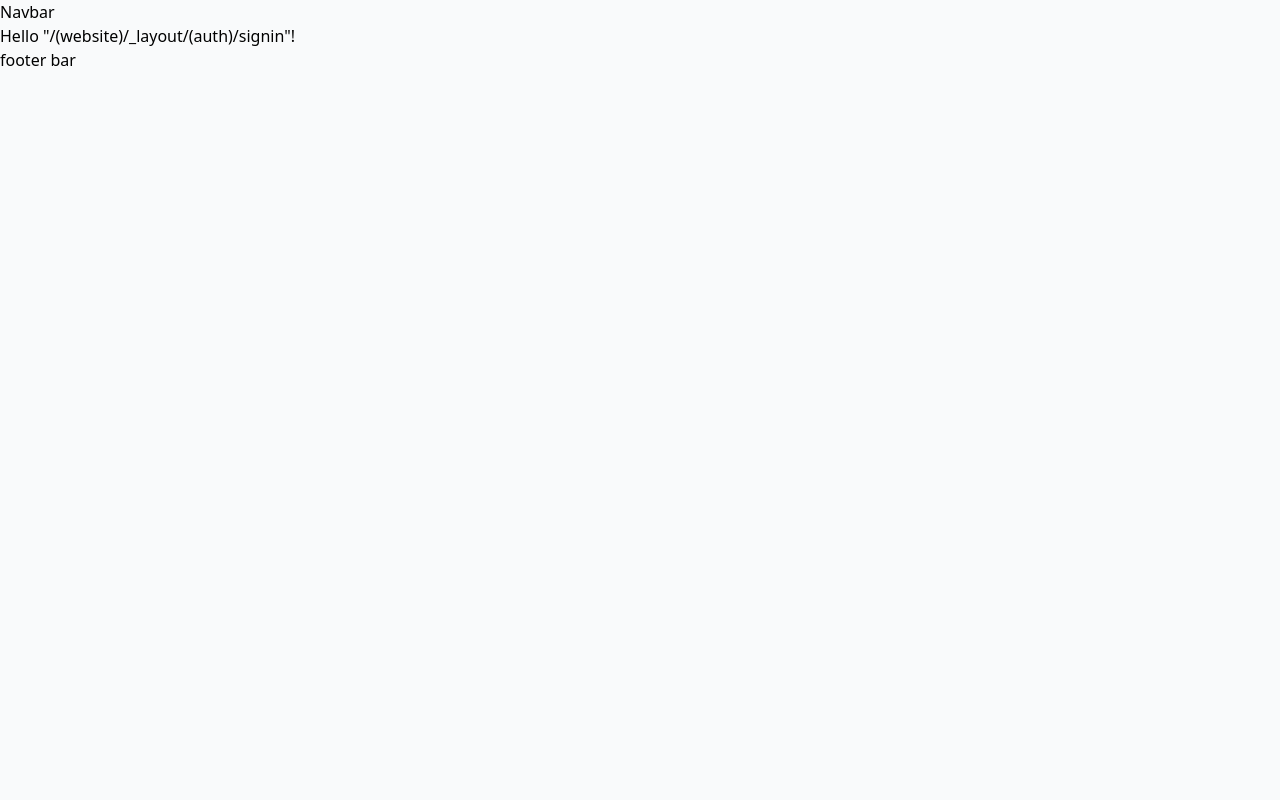
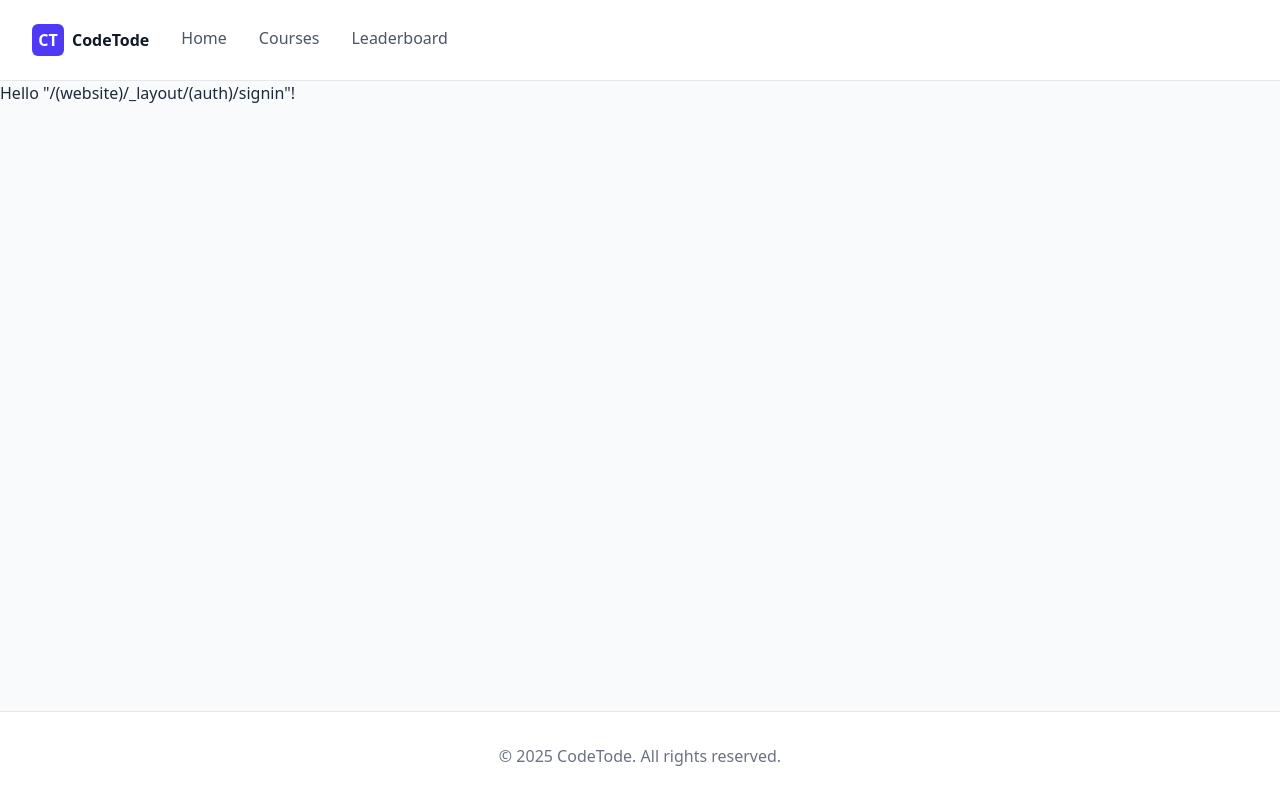
Before and after one commit to hasan-py/CodeTode, a React (Vite) app in the folder frontend/: page /signin in a window 1280 px wide. Built offline with nearby package versions, Linux system fonts and the light colour scheme.

Commit message:
(Authentication): FE - create first component for website navbar footer and layout

```diff
--- /dev/null
+++ b/frontend/src/components/website/footer.tsx
@@ -0,0 +1,13 @@
+export default function Footer({
+  copyright = `© ${new Date().getFullYear()} CodeTode. All rights reserved.`,
+}) {
+  return (
+    <footer className="bg-white dark:bg-gray-900 border-t border-gray-200 dark:border-gray-800">
+      <div className="max-w-7xl mx-auto px-4 sm:px-6 lg:px-8 py-8">
+        <p className="text-base text-gray-500 dark:text-gray-400 text-center">
+          {copyright}
+        </p>
+      </div>
+    </footer>
+  );
+}
--- /dev/null
+++ b/frontend/src/components/website/navbar.tsx
@@ -0,0 +1,50 @@
+import { Link } from "@tanstack/react-router";
+
+interface NavbarProps {
+  navLinks?: Array<{
+    to: string;
+    label: string;
+    isExact?: boolean;
+  }>;
+}
+
+export default function Navbar({
+  navLinks = [
+    { to: "/", label: "Home", isExact: true },
+    { to: "/courses", label: "Courses" },
+    { to: "/leaderboard", label: "Leaderboard" },
+  ],
+}: NavbarProps) {
+  return (
+    <nav className="sticky top-0 z-50 bg-white dark:bg-gradient-to-r dark:from-gray-900 dark:to-gray-800 border-b border-gray-200 dark:border-gray-700 backdrop-blur-sm bg-opacity-80 dark:bg-opacity-80">
+      <div className="max-w-7xl mx-auto px-4 sm:px-6 lg:px-8">
+        <div className="flex items-center justify-between h-20">
+          <div className="flex items-center space-x-8">
+            <Link to="/" className="cursor-pointer flex items-center space-x-2">
+              <div className="h-8 w-8 bg-indigo-600 rounded-md flex items-center justify-center">
+                <span className="text-white font-bold">CT</span>
+              </div>
+              <span className="text-gray-900 dark:text-white font-semibold">
+                CodeTode
+              </span>
+            </Link>
+            <div className="hidden md:flex space-x-8">
+              {navLinks?.map((link, index) => (
+                <Link
+                  key={index}
+                  to={link.to}
+                  className="text-gray-600 dark:text-gray-300 hover:text-indigo-600 dark:hover:text-white font-medium transition-colors duration-300 hover:border-b-2 hover:border-indigo-500 pb-1"
+                  activeProps={{
+                    className: "text-indigo-500",
+                  }}
+                >
+                  {link.label}
+                </Link>
+              ))}
+            </div>
+          </div>
+        </div>
+      </div>
+    </nav>
+  );
+}
--- a/frontend/src/routes/(website)/_layout.tsx
+++ b/frontend/src/routes/(website)/_layout.tsx
@@ -1,3 +1,5 @@
+import Footer from "@/components/website/footer";
+import Navbar from "@/components/website/navbar";
 import { createFileRoute, Outlet } from "@tanstack/react-router";
 
 export const Route = createFileRoute("/(website)/_layout")({
@@ -6,10 +8,12 @@ export const Route = createFileRoute("/(website)/_layout")({
 
 function RouteComponent() {
   return (
-    <div>
-      <nav>Navbar</nav>
-      <Outlet />
-      <footer>footer bar</footer>
+    <div className="min-h-screen flex flex-col bg-gray-50 text-gray-800 dark:bg-gray-900 dark:text-gray-200">
+      <Navbar />
+      <main className="flex-grow">
+        <Outlet />
+      </main>
+      <Footer />
     </div>
   );
 }
```
